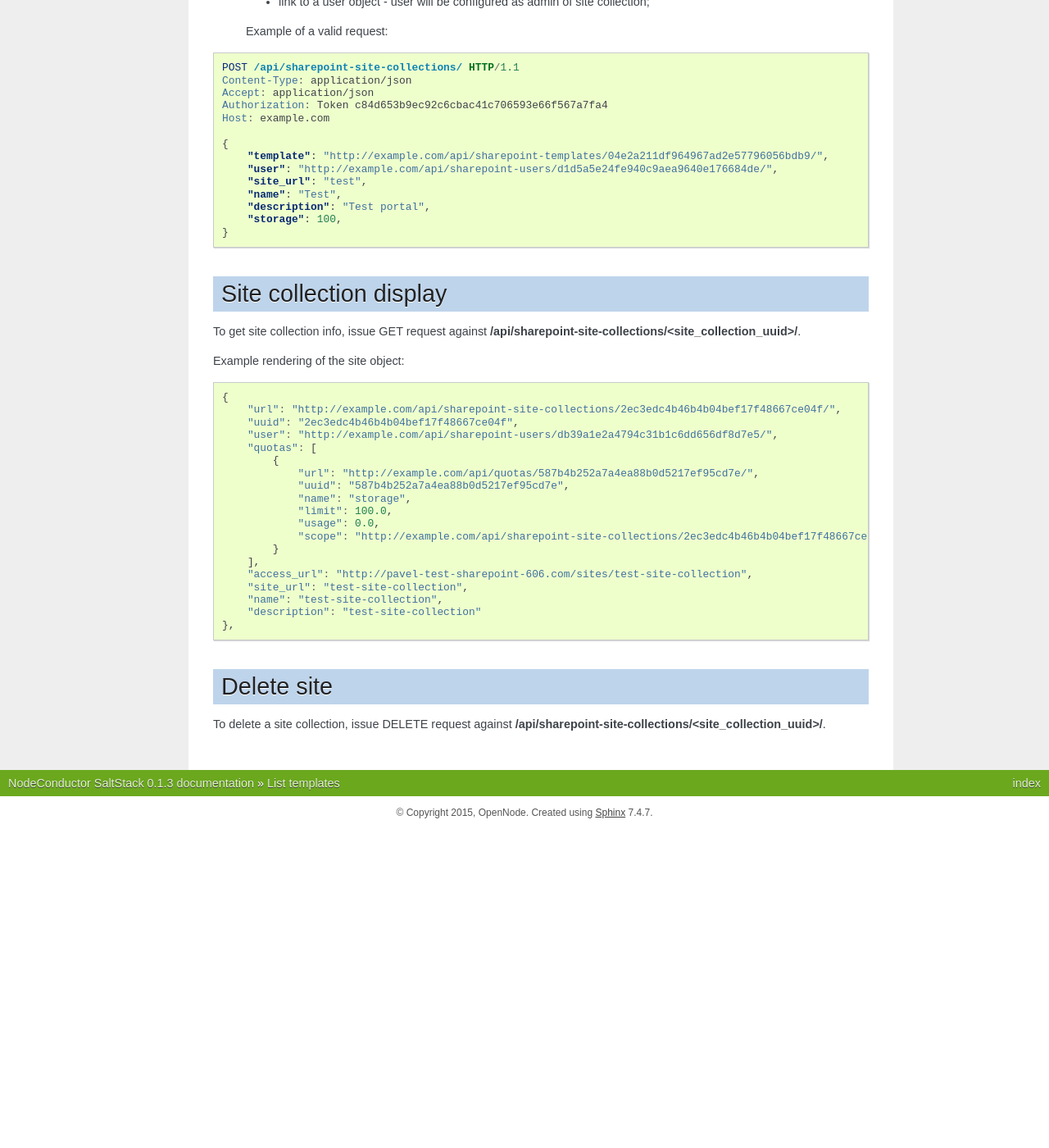
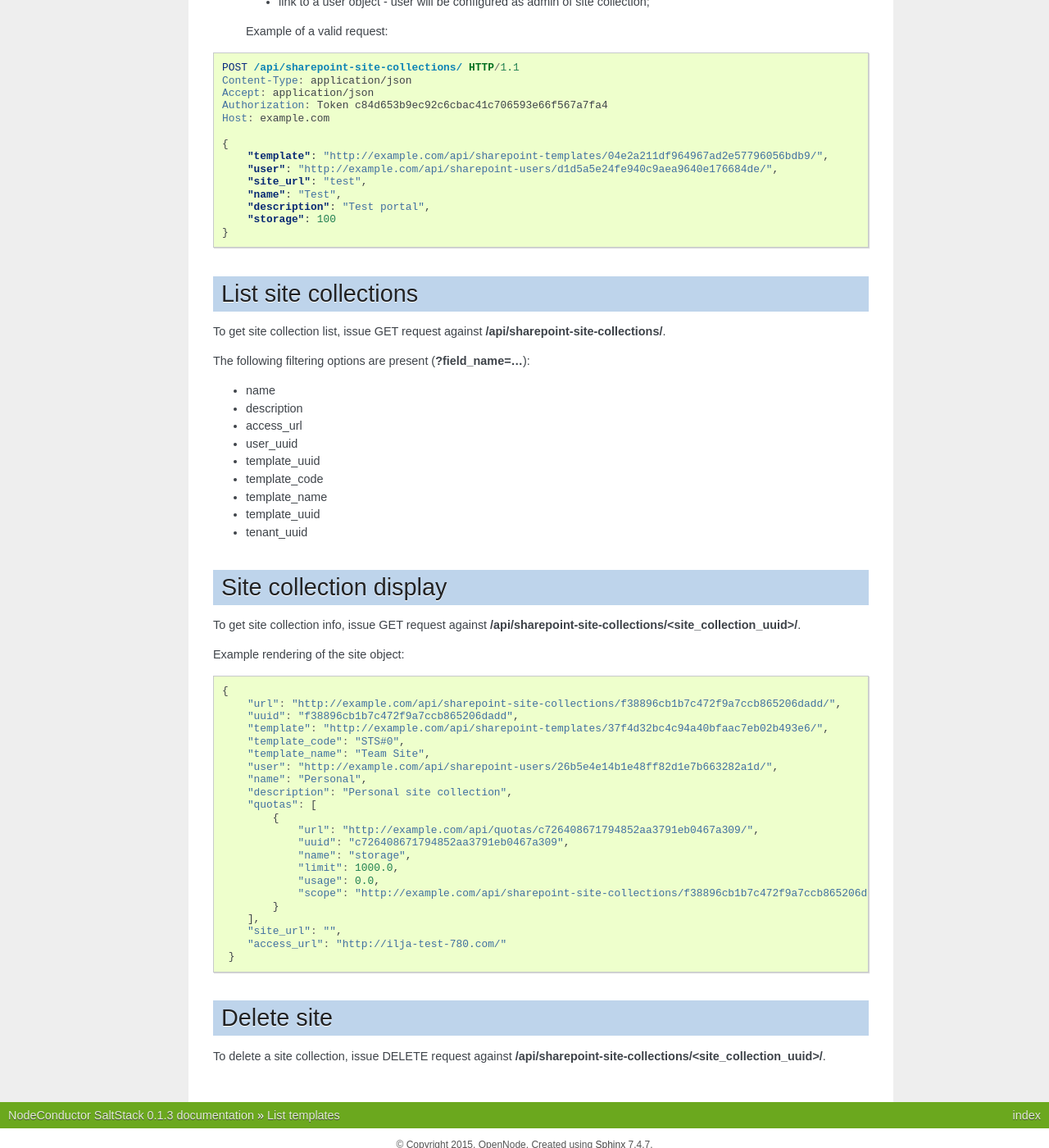
Before and after one commit to opennode/waldur-saltstack, a Sphinx documentation site: the page built from docs/sharepoint.rst, in a window 1280 px wide and 1400 px high, scrolled down 5904 px. Shown: the whole window at 82% size. Built offline with Sphinx 7.4.7, drawn with Linux system fonts in a browser that asks for light colours; the version number is read from the project's files by our own code; before the commit the page ends 6915 px from its top, so only the background shows below that; some of the changed text lies outside the part shown.

Commit message:
Add SP filters

```diff
--- a/docs/sharepoint.rst
+++ b/docs/sharepoint.rst
@@ -359,9 +359,26 @@ To create a new SharePoint site collection, issue POST request against **/api/sh
         "site_url": "test",
         "name": "Test",
         "description": "Test portal",
-        "storage": 100,
+        "storage": 100
     }
 
+
+List site collections
+---------------------
+
+To get site collection list, issue GET request against **/api/sharepoint-site-collections/**.
+
+The following filtering options are present (**?field_name=...**):
+
+- name
+- description
+- access_url
+- user_uuid
+- template_uuid
+- template_code
+- template_name
+- template_uuid
+- tenant_uuid
 
 
 Site collection display
@@ -374,24 +391,27 @@ Example rendering of the site object:
 .. code-block:: javascript
 
     {
-        "url": "http://example.com/api/sharepoint-site-collections/2ec3edc4b46b4b04bef17f48667ce04f/",
-        "uuid": "2ec3edc4b46b4b04bef17f48667ce04f",
-        "user": "http://example.com/api/sharepoint-users/db39a1e2a4794c31b1c6dd656df8d7e5/",
+        "url": "http://example.com/api/sharepoint-site-collections/f38896cb1b7c472f9a7ccb865206dadd/",
+        "uuid": "f38896cb1b7c472f9a7ccb865206dadd",
+        "template": "http://example.com/api/sharepoint-templates/37f4d32bc4c94a40bfaac7eb02b493e6/",
+        "template_code": "STS#0",
+        "template_name": "Team Site",
+        "user": "http://example.com/api/sharepoint-users/26b5e4e14b1e48ff82d1e7b663282a1d/",
+        "name": "Personal",
+        "description": "Personal site collection",
         "quotas": [
             {
-                "url": "http://example.com/api/quotas/587b4b252a7a4ea88b0d5217ef95cd7e/",
-                "uuid": "587b4b252a7a4ea88b0d5217ef95cd7e",
+                "url": "http://example.com/api/quotas/c726408671794852aa3791eb0467a309/",
+                "uuid": "c726408671794852aa3791eb0467a309",
                 "name": "storage",
-                "limit": 100.0,
+                "limit": 1000.0,
                 "usage": 0.0,
-                "scope": "http://example.com/api/sharepoint-site-collections/2ec3edc4b46b4b04bef17f48667ce04f/"
+                "scope": "http://example.com/api/sharepoint-site-collections/f38896cb1b7c472f9a7ccb865206dadd/"
             }
         ],
-        "access_url": "http://pavel-test-sharepoint-606.com/sites/test-site-collection",
-        "site_url": "test-site-collection",
-        "name": "test-site-collection",
-        "description": "test-site-collection"
-    },
+        "site_url": "",
+        "access_url": "http://ilja-test-780.com/"
+     }
 
 
 Delete site
```
Also changed, not shown: 3 other files.
